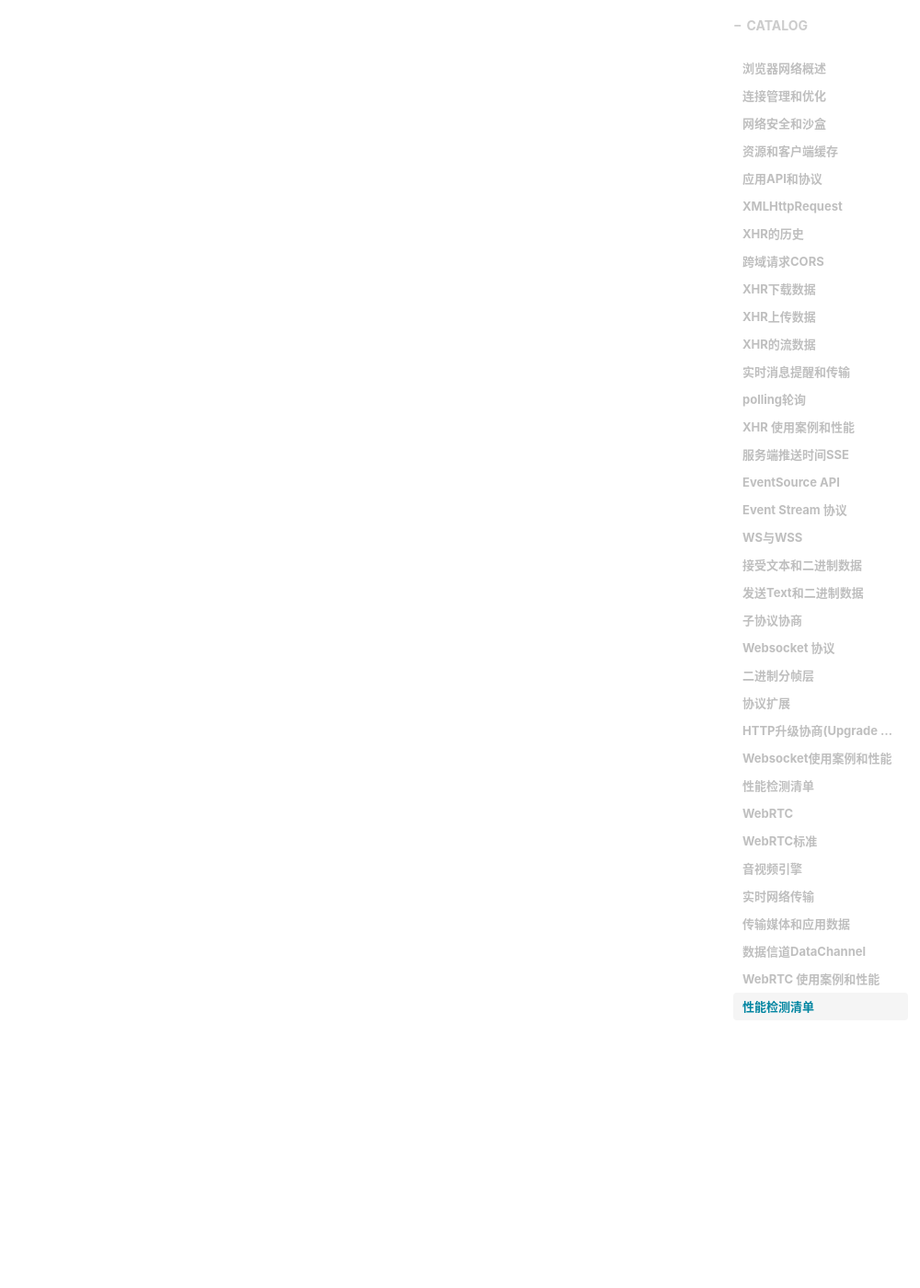
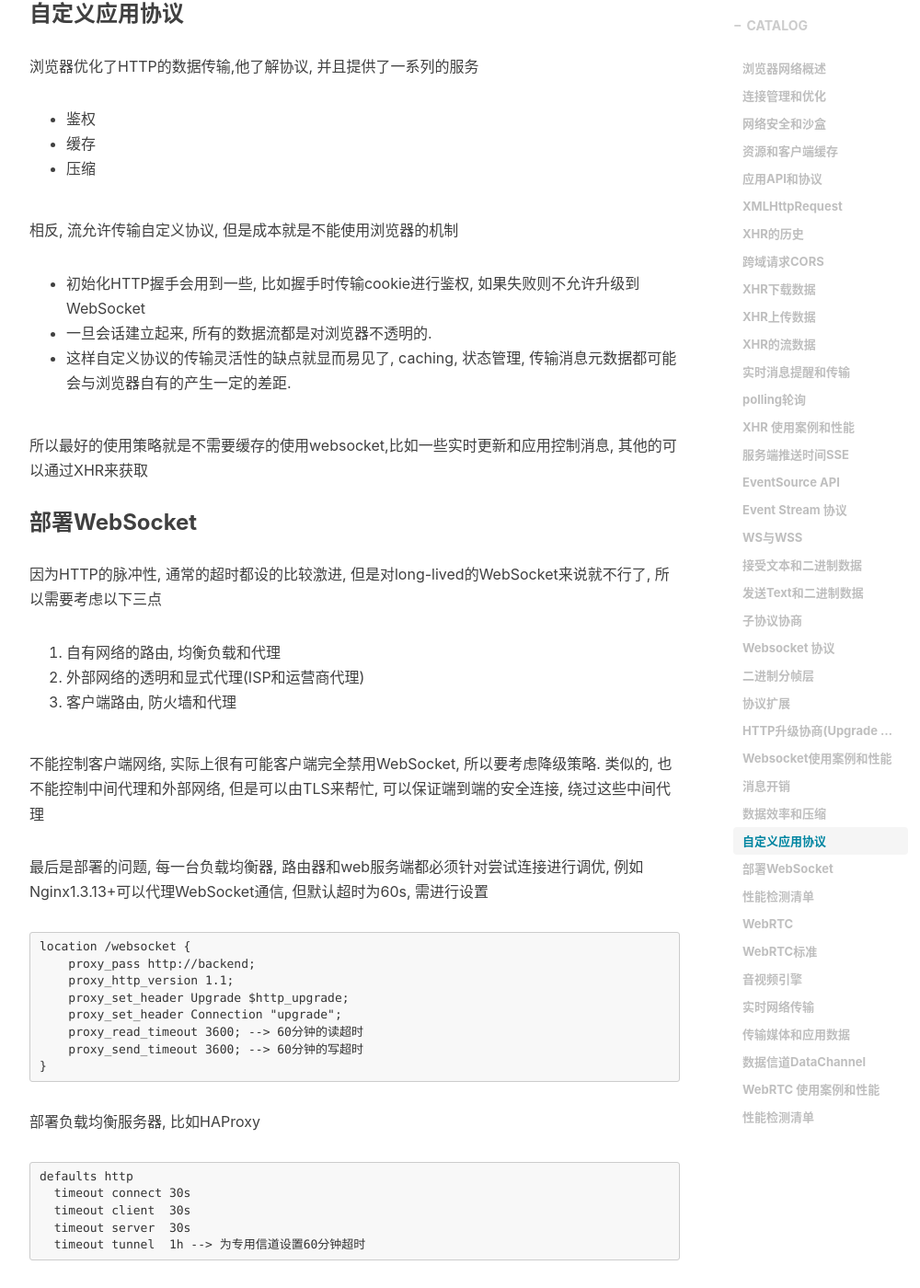
Before and after one commit to JiangLiruii/jiangliruii.github.io, a Jekyll site: the page built from _posts/2018-12-30-Optimize4.md, in a window 1280 px wide and 1400 px high, scrolled down 25074 px. Shown: the whole window at 92% size, without its empty margins (233-1233 px from the left). Built offline with Jekyll 4.4.1, drawn with Linux system fonts in a browser that asks for light colours; comment, search, counter and statistics services are not loaded; some of the changed text lies outside the part shown.

Commit message:
update Websocket cases and performance

````diff
--- a/_posts/2018-12-30-Optimize4.md
+++ b/_posts/2018-12-30-Optimize4.md
@@ -805,6 +805,79 @@
  > WebSocket Key和Accept握手可以定位一些问题, 但是对"透明的代理"来说变得不透明了, 也不高效了,因为可能会分析甚至修改数据
  > 解决办法就是建立一个安全的端到端通道, 比如WSS, 通过TLS会话来进行HTTP升级握手.对移动端来说更为重要, 因为移动端会经过很多的中间件
 ## Websocket使用案例和性能
+WebSocket是唯一一个允许在同一个TCP里进行双向通信的连接, 能提供双向的文本和二进制文件传输的低时延
+
+![](/img/Optimize/communication_compare.svg)
+
+- XHR是对"事务"请求响应传输通信的优化:
+  - 客户端发送完整的HTTP请求给服务端
+  - 服务端响应一个完整的响应
+  - 不支持请求流, 除非Stream API可用, 但这个API也不支持跨平台
+- SSE支持高效的低延时的服务端到客户端的基于文本的流
+  - 客户端初始化SSE连接
+  - 服务端使用event source 协议来升级客户端
+  - 客户端在首次初始化握手之后就不能再向服务端发送请求
+
+> 切换任何协议都不能减少拥塞延时, 但是可以减少消息队列延时, 因为SSE和WebSocket都是一有消息立马就发送出去, 而XHR polling需要等到poll的时候才会发送.
+### 消息开销
+一旦WebSocket建立之后的message可以被分成一个或多个的frame, 每个frame包含2个或14个byte的开销. 因为framing是通过自定义二进制格式, 不管utf8还是二进制应用数据都一样.
+
+SSE每个消息只需要5字节开销, 但是只能严格发送UTF-8的内容
+HTTP/1.x需要额外的500-800字节的元数据和Cookie
+HTTP/2压缩了元数据, 减小了开销, 如果消息头没发生变化, 开销可以减小到8bytes
+
+> 这些开销都不包括IP, TCP和TLS帧, 这些还会额外添加60-100bytes, 不管什么协议
+
+###  数据效率和压缩
+每个XHR相比于普通的HTTP协商, 可以传输gzip或基于文本的数据编码格式, 类似的SSE因为严格UTF8传输, 可以被有效压缩成gzip
+Websocket比较复杂
+- 可以传输text和二进制数据
+- 不能在整个session中压缩
+- 二进制payload可能已经被压缩了
+- WebSocket需要对每个消息选择需要应用的压缩策略
+
+现在正在开发每个消息的压缩扩展, 但是还没有浏览器使用, 因此除非对二进制payload和text-based的message有自己的压缩策略, 不如会导致比较高的传输开销
+### 自定义应用协议
+浏览器优化了HTTP的数据传输,他了解协议, 并且提供了一系列的服务
+  - 鉴权
+  - 缓存
+  - 压缩
+
+相反, 流允许传输自定义协议, 但是成本就是不能使用浏览器的机制
+- 初始化HTTP握手会用到一些, 比如握手时传输cookie进行鉴权, 如果失败则不允许升级到WebSocket
+- 一旦会话建立起来, 所有的数据流都是对浏览器不透明的.
+- 这样自定义协议的传输灵活性的缺点就显而易见了, caching, 状态管理, 传输消息元数据都可能会与浏览器自有的产生一定的差距.
+
+所以最好的使用策略就是不需要缓存的使用websocket,比如一些实时更新和应用控制消息, 其他的可以通过XHR来获取
+
+### 部署WebSocket
+因为HTTP的脉冲性, 通常的超时都设的比较激进, 但是对long-lived的WebSocket来说就不行了, 所以需要考虑以下三点
+1. 自有网络的路由, 均衡负载和代理
+2. 外部网络的透明和显式代理(ISP和运营商代理)
+3. 客户端路由, 防火墙和代理
+
+不能控制客户端网络, 实际上很有可能客户端完全禁用WebSocket, 所以要考虑降级策略. 类似的, 也不能控制中间代理和外部网络, 但是可以由TLS来帮忙, 可以保证端到端的安全连接, 绕过这些中间代理
+
+最后是部署的问题, 每一台负载均衡器, 路由器和web服务端都必须针对尝试连接进行调优, 例如Nginx1.3.13+可以代理WebSocket通信, 但默认超时为60s, 需进行设置
+```
+location /websocket {
+    proxy_pass http://backend;
+    proxy_http_version 1.1;
+    proxy_set_header Upgrade $http_upgrade;
+    proxy_set_header Connection "upgrade";
+    proxy_read_timeout 3600; --> 60分钟的读超时
+    proxy_send_timeout 3600; --> 60分钟的写超时
+}
+```
+
+部署负载均衡服务器, 比如HAProxy
+```
+defaults http
+  timeout connect 30s
+  timeout client  30s
+  timeout server  30s
+  timeout tunnel  1h --> 为专用信道设置60分钟超时
+```
 ## 性能检测清单
 
 # WebRTC
````
Also changed, not shown: img/Optimize/communication_compare.svg (added).
